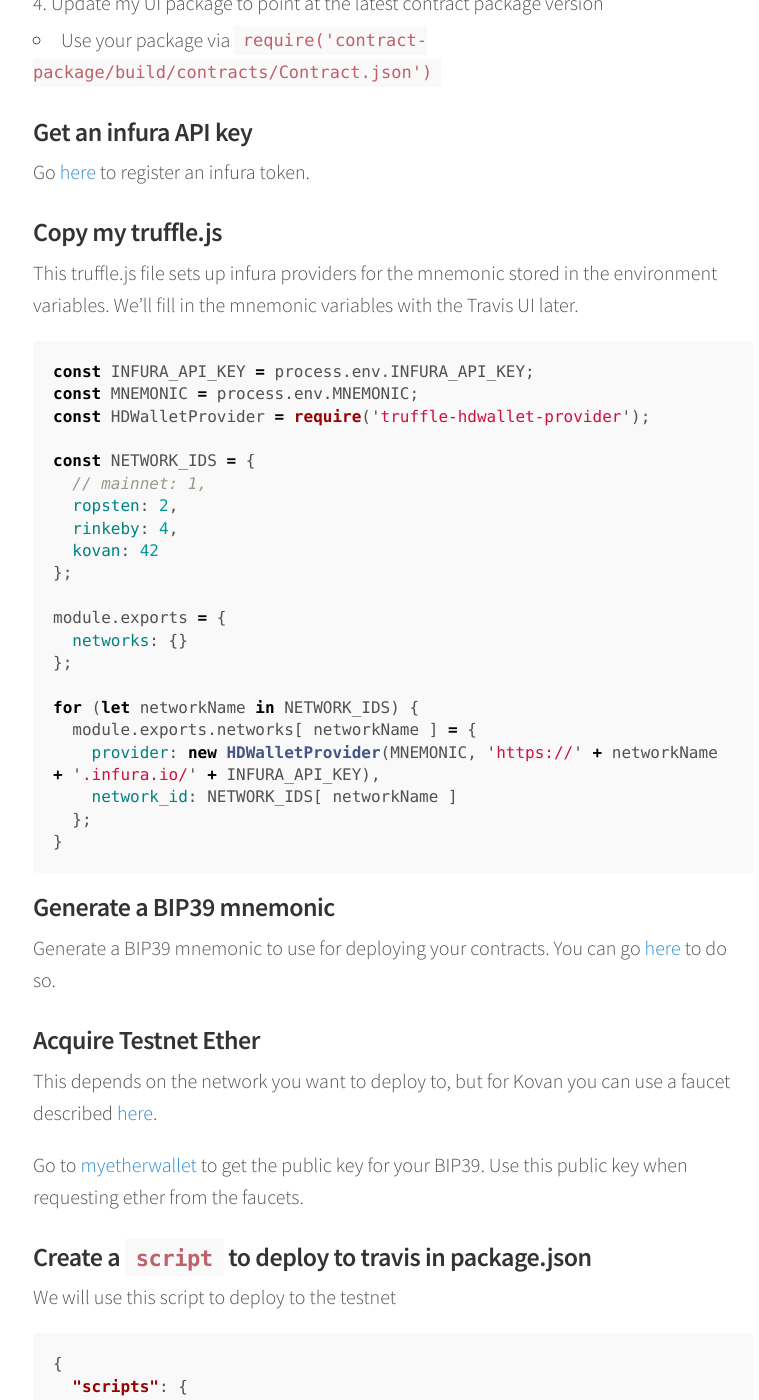
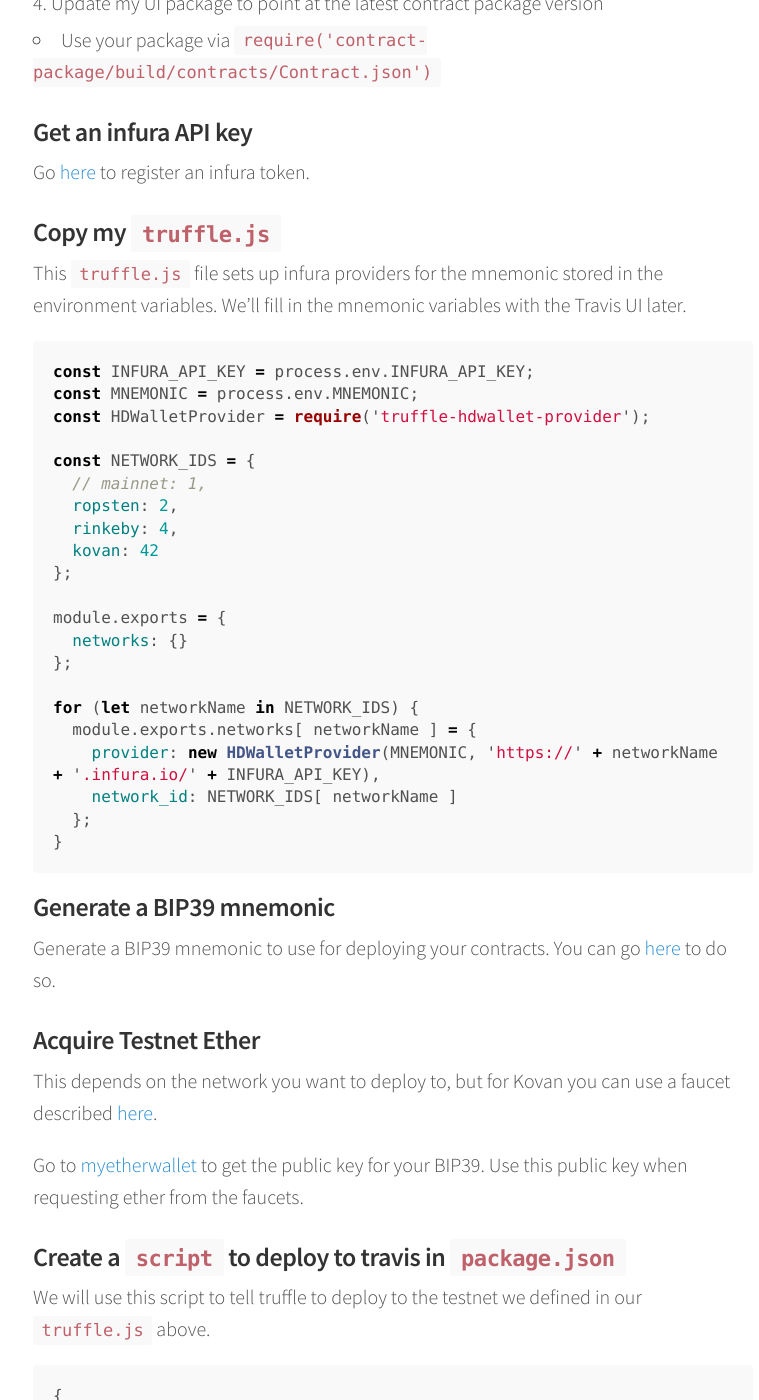
Before and after one commit to moodysalem/moodysalem.github.io, a Jekyll site: the page built from _posts/2017-10-23-Using_Travis_CI_to_Deploy_Ethereum_Smart_Contracts.markdown, in a window 1280 px wide and 1400 px high, scrolled down 937 px. Shown: the whole window, without its empty margins (247-1006 px from the left). Built offline with Jekyll 4.4.1, drawn with Linux system fonts in a browser that asks for light colours; nearby versions of some CDN libraries; comment, search, counter and statistics services are not loaded.

Commit message:
a little more more info

````diff
--- a/_posts/2017-10-23-Using_Travis_CI_to_Deploy_Ethereum_Smart_Contracts.markdown
+++ b/_posts/2017-10-23-Using_Travis_CI_to_Deploy_Ethereum_Smart_Contracts.markdown
@@ -30,9 +30,9 @@ The resulting contract development workflow is as follows:
 
 Go [here](https://infura.io/#how-to) to register an infura token.
 
-### Copy my truffle.js
+### Copy my `truffle.js`
 
-This truffle.js file sets up infura providers for the mnemonic stored in the environment variables. We'll fill in
+This `truffle.js` file sets up infura providers for the mnemonic stored in the environment variables. We'll fill in
 the mnemonic variables with the Travis UI later.
 
 ```javascript
@@ -73,9 +73,9 @@ This depends on the network you want to deploy to, but for Kovan you can use a f
 Go to [myetherwallet](https://www.myetherwallet.com/) to get the public key for your BIP39. Use this public key
 when requesting ether from the faucets.
 
-### Create a `script` to deploy to travis in package.json
+### Create a `script` to deploy to travis in `package.json`
 
-We will use this script to deploy to the testnet
+We will use this script to tell truffle to deploy to the testnet we defined in our `truffle.js` above.
 
 ```json
 {
````
